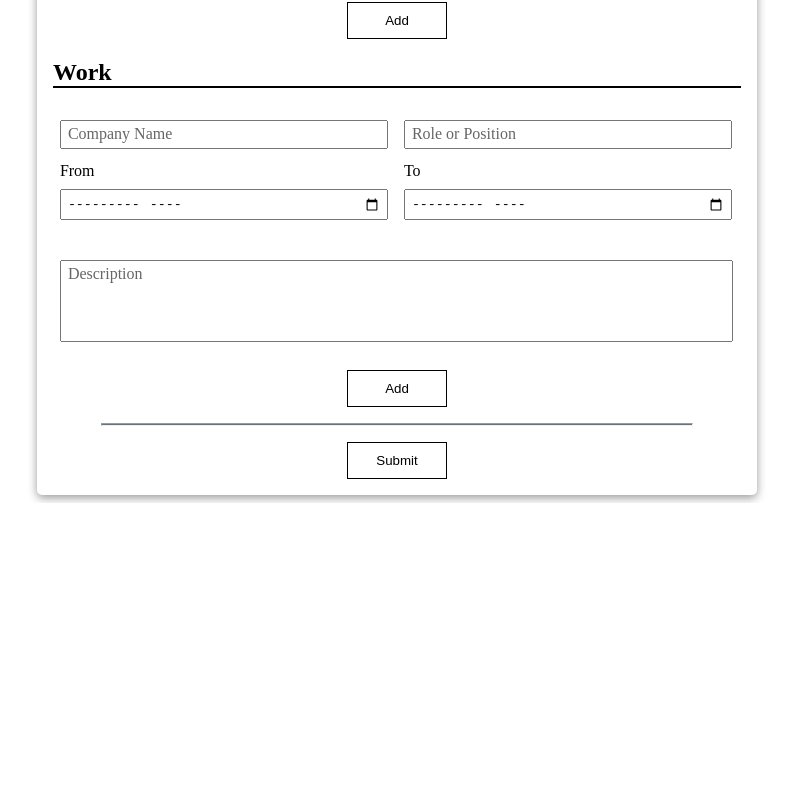
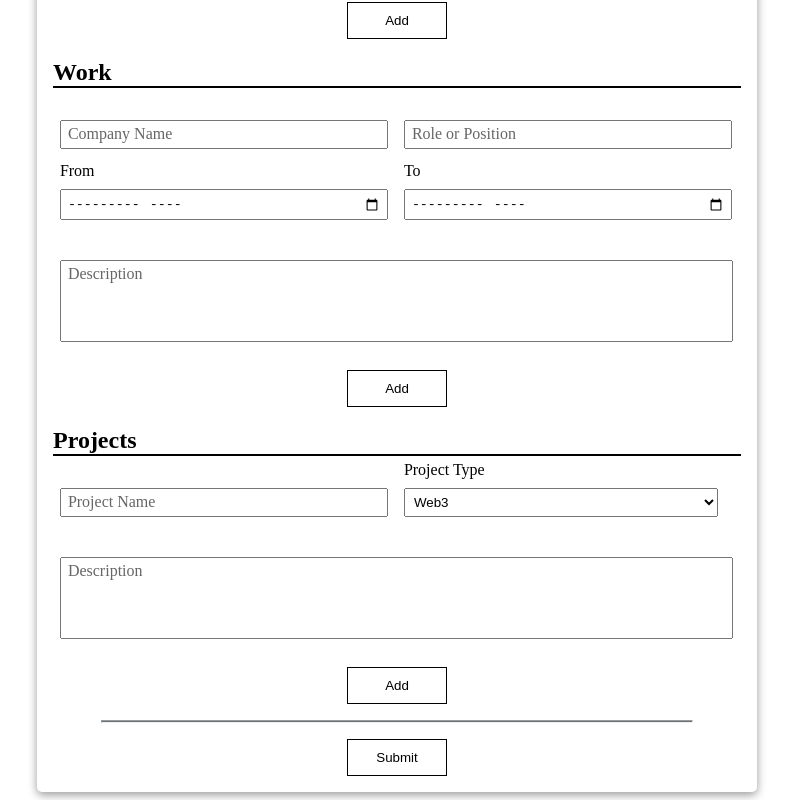
Before and after one commit to dinesh-prabhu/react-cv-app, a React (Create React App) app: page / in a window 1280 px wide. Shown: the part 604-1404 px from the top of the page, without its empty margins (243-1036 px from the left). Before the commit the page ends 1107 px from the top, so only its background shows below. Built offline with nearby package versions, Linux system fonts and the light colour scheme.

Commit message:
feat(CVForm): Add project list in form.

```diff
--- a/src/components/CVForm.js
+++ b/src/components/CVForm.js
@@ -2,6 +2,7 @@ import { useState } from "react";
 import EducationSection from "./EducationSection";
 import PersonalInfoSection from "./PersonalInfoSection";
 import WorkSection from "./WorkSection";
+import ProjectSection from "./ProjectSection";
 
 function CVForm({setFormFieldData, removeFormFieldData, submitHandler, showCVForm}) {
     const [eductaionList, setEducationList] = useState([<EducationSection setFormData={setFormFieldData} key={0} index={0} />]);
@@ -22,6 +23,15 @@ function CVForm({setFormFieldData, removeFormFieldData, submitHandler, showCVFor
         setWorkList(workList.splice(0, workList.length - 1));
     }
 
+    const [projectList, setProjectList] = useState([<ProjectSection setFormData={setFormFieldData} key={0} index={0} />]);
+    function addProjectSection() {
+        setProjectList([...projectList, <ProjectSection setFormData={setFormFieldData} key={projectList.length} index={projectList.length} />])
+    }
+    function deleteProjectSection() {
+        removeFormFieldData("projectInfo", projectList.length - 1)
+        setProjectList(projectList.splice(0, projectList.length - 1));
+    }
+
     return (<form className={`cv-form ${showCVForm ? "" : "hide"}`} onSubmit={submitHandler}>
         <h2 className="section-header">Personal Info</h2>
         <PersonalInfoSection setFormData={setFormFieldData} />
@@ -37,6 +47,12 @@ function CVForm({setFormFieldData, removeFormFieldData, submitHandler, showCVFor
             <button className="add-btn btn" onClick={addWorkSection} type="button">Add</button>
             <button className={workList.length === 1 ? "hide" : "btn delete-btn"} onClick={deleteWorkSection} type="button">Delete</button>
         </div>
+        <h2 className="section-header">Projects</h2>
+        {projectList}
+        <div className="btn-grp">
+            <button className="add-btn btn" onClick={addProjectSection} type="button">Add</button>
+            <button className={projectList.length === 1 ? "hide" : "btn delete-btn"} onClick={deleteProjectSection} type="button">Delete</button>
+        </div>
         <hr className="submit-divider" />
         <div className="submit-btn-grp">
             <button className="btn submit-btn">Submit</button>
--- /dev/null
+++ b/src/components/ProjectSection.js
@@ -0,0 +1,26 @@
+import { useState, useEffect } from "react";
+import InputElement from "./common/InputElement";
+import SelectInput from "./common/SelectInput";
+import TextArea from "./common/TextArea";
+
+const PROJECT_TYPES = ["Web3", "Android", "iOS", "Desktop"];
+
+function ProjectSection(props) {
+    const [projectInfo, setprojectInfo] = useState({});
+    const setProjectFieldData = (fieldName, fieldValue) => {
+        setprojectInfo((projectInfo) => {
+            projectInfo[fieldName] = fieldValue;
+            return projectInfo;
+        });
+    };
+    useEffect(() => {
+        props.setFormData("projectInfo", projectInfo, props.index);
+    }, [projectInfo]);
+    return <div className="project-container">
+        <InputElement type="text" label="Project Name" name="ProjectName" id={"ProjectName_" + props.index} className="input-field" setFieldData={setProjectFieldData} />
+        <SelectInput label="Project Type" name="projectType" id={"projectType_" + props.index} className="input-field"
+            options={PROJECT_TYPES} setFieldData={setProjectFieldData} />
+        <TextArea label="Description" name="description" id={"projectDescription_" + props.index} className="input-field" setFieldData={setProjectFieldData} />
+    </div>;
+}
+export default ProjectSection;
--- a/src/components/WorkSection.js
+++ b/src/components/WorkSection.js
@@ -18,7 +18,7 @@ function WorkSection(props) {
         <InputElement type="text" label="Role or Position" name="roleOrPosition" id={"roleOrPosition_" + props.index} className="input-field" setFieldData={setWorkFieldData} />
         <InputElement type="month" label="From" name="workFrom" id={"workFrom_" + props.index} className="input-field" labelFocused={true} setFieldData={setWorkFieldData} />
         <InputElement type="month" label="To" name="workTo" id={"workTo_" + props.index} className="input-field" labelFocused={true} setFieldData={setWorkFieldData} />
-        <TextArea label="Description" name="description" id={"description_" + props.index} className="input-field" setFieldData={setWorkFieldData} />
+        <TextArea label="Description" name="description" id={"workDescription_" + props.index} className="input-field" setFieldData={setWorkFieldData} />
     </div>;
 }
 export default WorkSection;
--- a/src/styles/App.css
+++ b/src/styles/App.css
@@ -15,7 +15,8 @@
 }
 .personal-info-container,
 .eductaion-container,
-.work-container {
+.work-container,
+.project-container {
     display: flex;
     flex-wrap: wrap;
     justify-content: space-around;
```
